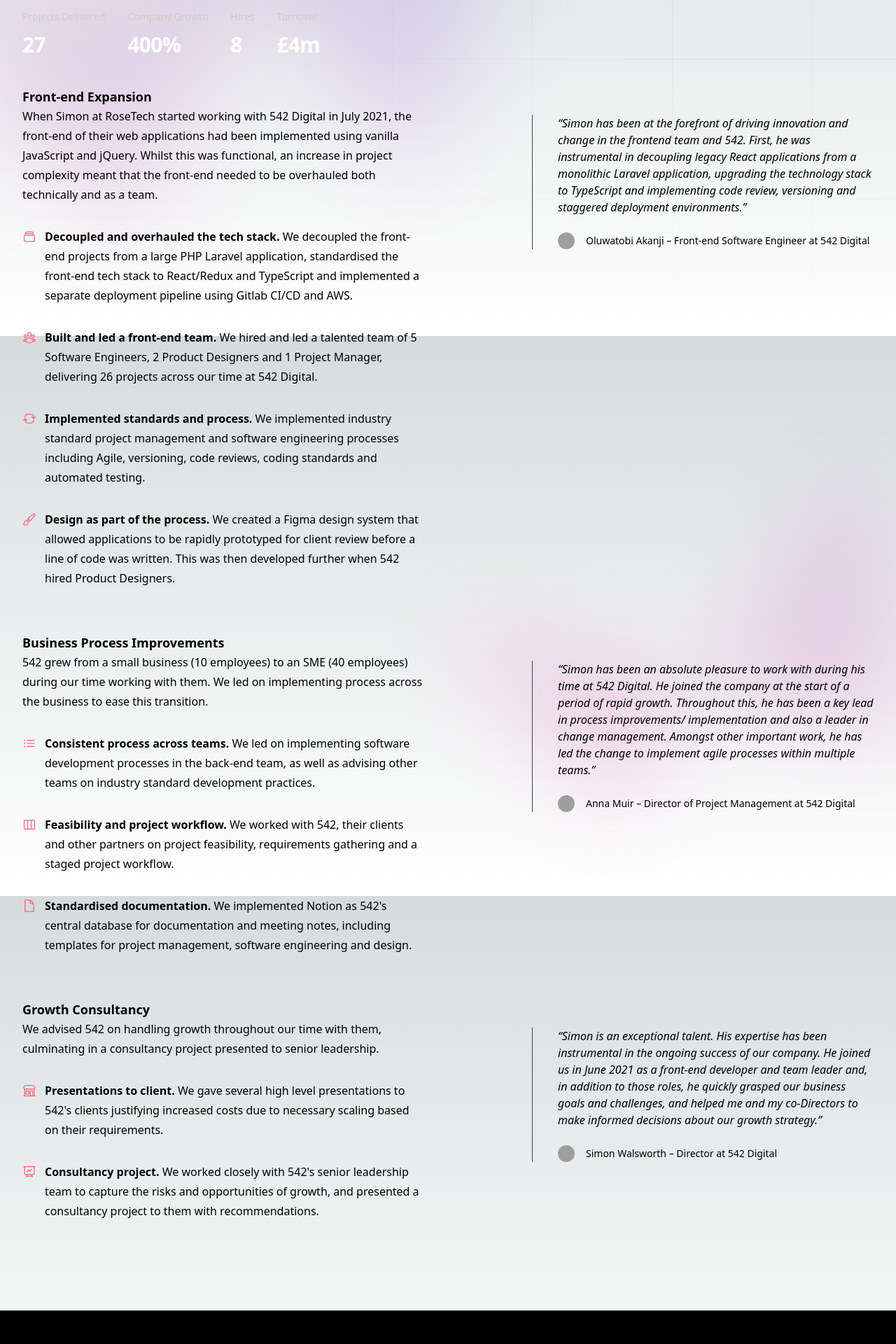
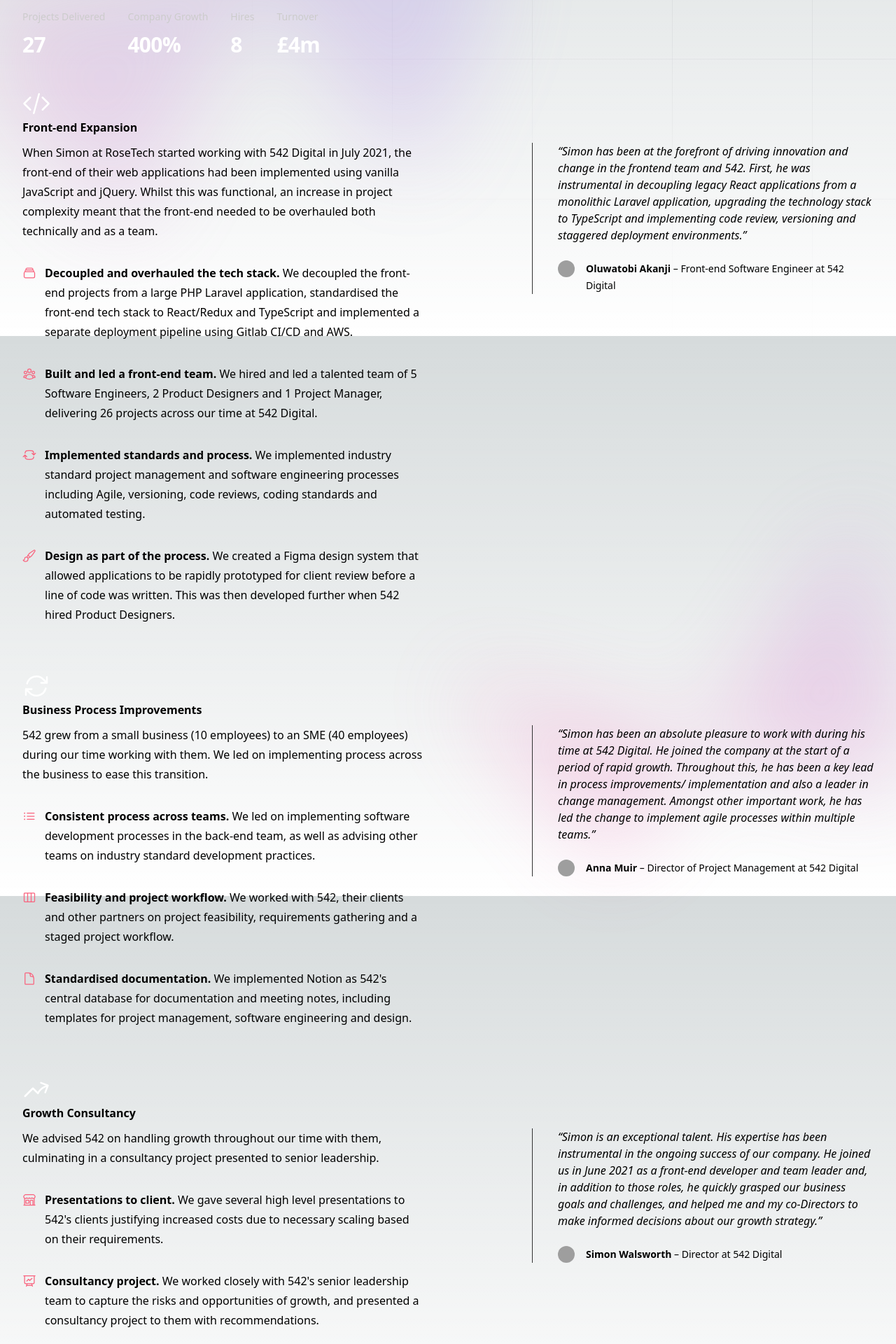
Before and after one commit to simonrose121/rose.tech, a Next.js app: page /case-studies/542-digital in a window 1280 px wide. Shown: the part 320-2240 px from the top of the page at 70% size. Built offline with nearby package versions, Linux system fonts and the light colour scheme; grey boxes are pictures that could not be loaded.

Commit message:
feat: added icons to 542 case study headings

```diff
--- a/app/case-studies/542-digital/page.tsx
+++ b/app/case-studies/542-digital/page.tsx
@@ -1,6 +1,9 @@
 import {
+	ArrowPathIcon,
 	ArrowPathRoundedSquareIcon,
+	ArrowTrendingUpIcon,
 	BuildingStorefrontIcon,
+	CodeBracketIcon,
 	DocumentIcon,
 	ListBulletIcon,
 	PaintBrushIcon,
@@ -95,10 +98,14 @@ export default function CaseStudy542() {
 				<div className="mx-auto mt-16 grid max-w-2xl grid-cols-1 gap-x-8 gap-y-16 lg:mx-0 lg:mt-10 lg:max-w-none lg:grid-cols-12">
 					<div className="max-w-xl text-base leading-7 lg:col-span-7">
 						<div className="max-w-2xl">
-							<h2 className="text-lg font-semibold">
+							<h2 className="font-semibold">
+								<CodeBracketIcon
+									className="mt-1 h-10 w-10 flex-none text-white"
+									aria-hidden="true"
+								/>
 								Front-end Expansion
 							</h2>
-							<p>
+							<p className="mt-2">
 								When Simon at RoseTech started working with 542
 								Digital in July 2021, the front-end of their web
 								applications had been implemented using vanilla
@@ -199,7 +206,7 @@ export default function CaseStudy542() {
 								fill="url(#e87443c8-56e4-4c20-9111-55b82fa704e3)"
 							/>
 						</svg>
-						<figure className="mt-10 border-l border-gray-700 pl-9">
+						<figure className="mt-20 border-l border-grey-500 pl-9">
 							<blockquote className="italic">
 								<p>
 									“Simon has been at the forefront of driving
@@ -219,7 +226,7 @@ export default function CaseStudy542() {
 									alt=""
 								/>
 								<div className="text-sm leading-6">
-									<strong className="font-semibol">
+									<strong className="font-semibold">
 										Oluwatobi Akanji
 									</strong>{' '}
 									– Front-end Software Engineer at 542 Digital
@@ -229,10 +236,14 @@ export default function CaseStudy542() {
 					</div>
 					<div className="max-w-xl text-base leading-7 lg:col-span-7">
 						<div className="max-w-2xl">
-							<h2 className="text-lg font-semibold">
+							<h2 className="font-semibold">
+								<ArrowPathIcon
+									className="mt-1 h-10 w-10 flex-none text-white"
+									aria-hidden="true"
+								/>
 								Business Process Improvements
 							</h2>
-							<p>
+							<p className="mt-2">
 								542 grew from a small business (10 employees) to
 								an SME (40 employees) during our time working
 								with them. We led on implementing process across
@@ -289,7 +300,7 @@ export default function CaseStudy542() {
 						</div>
 					</div>
 					<div className="relative lg:col-span-5">
-						<figure className="mt-10 border-l border-gray-700 pl-9">
+						<figure className="mt-20 border-l border-grey-500 pl-9">
 							<blockquote className="italic">
 								<p>
 									“Simon has been an absolute pleasure to work
@@ -310,7 +321,7 @@ export default function CaseStudy542() {
 									alt=""
 								/>
 								<div className="text-sm leading-6">
-									<strong className="font-semibol">
+									<strong className="font-semibold">
 										Anna Muir
 									</strong>{' '}
 									– Director of Project Management at 542
@@ -321,10 +332,14 @@ export default function CaseStudy542() {
 					</div>
 					<div className="max-w-xl text-base leading-7 lg:col-span-7">
 						<div className="max-w-2xl">
-							<h2 className="text-lg font-semibold">
+							<h2 className="font-semibold">
+								<ArrowTrendingUpIcon
+									className="mt-1 h-10 w-10 flex-none text-white"
+									aria-hidden="true"
+								/>
 								Growth Consultancy
 							</h2>
-							<p>
+							<p className="mt-2">
 								We advised 542 on handling growth throughout our
 								time with them, culminating in a consultancy
 								project presented to senior leadership.
@@ -365,7 +380,7 @@ export default function CaseStudy542() {
 						</ul>
 					</div>
 					<div className="relative lg:col-span-5">
-						<figure className="mt-10 border-l border-gray-700 pl-9">
+						<figure className="mt-20 border-l border-grey-500 pl-9">
 							<blockquote className="italic">
 								<p>
 									“Simon is an exceptional talent. His
@@ -386,7 +401,7 @@ export default function CaseStudy542() {
 									alt=""
 								/>
 								<div className="text-sm leading-6">
-									<strong className="font-semibol">
+									<strong className="font-semibold">
 										Simon Walsworth
 									</strong>{' '}
 									– Director at 542 Digital
```
